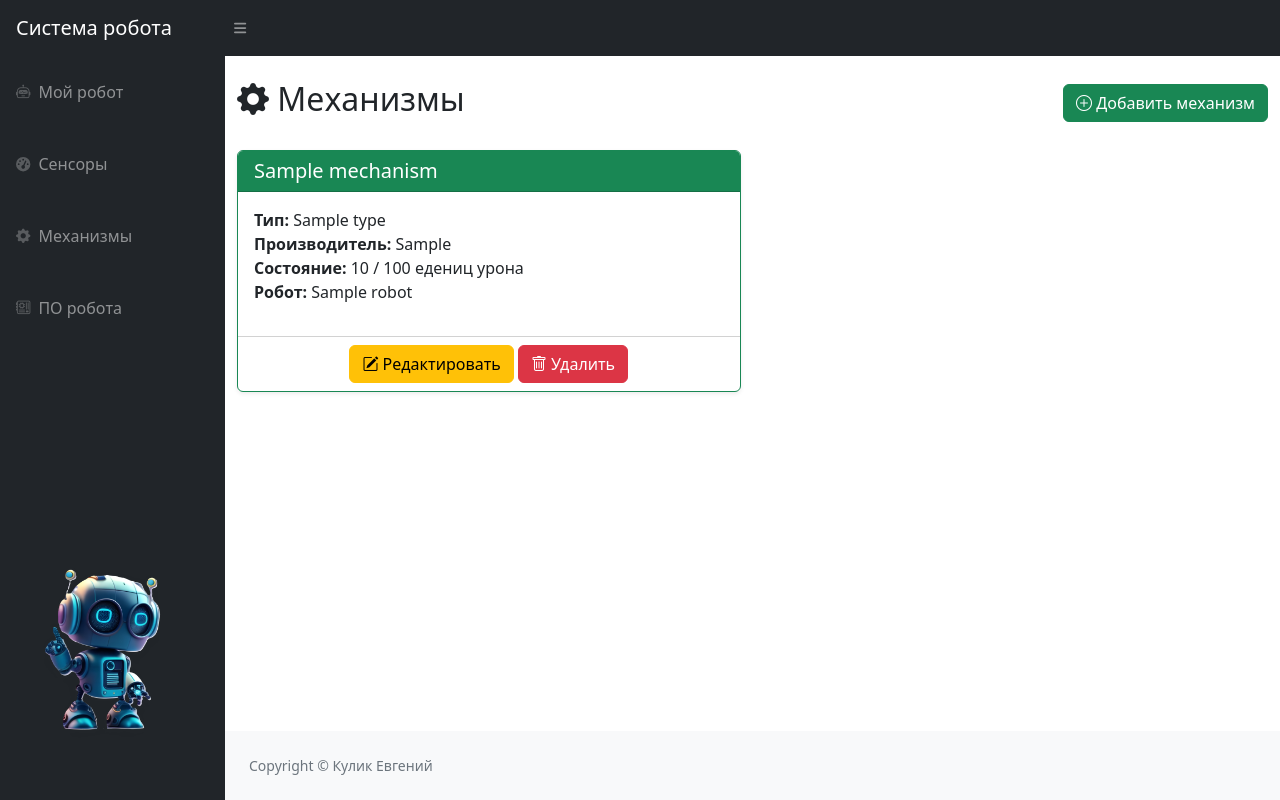
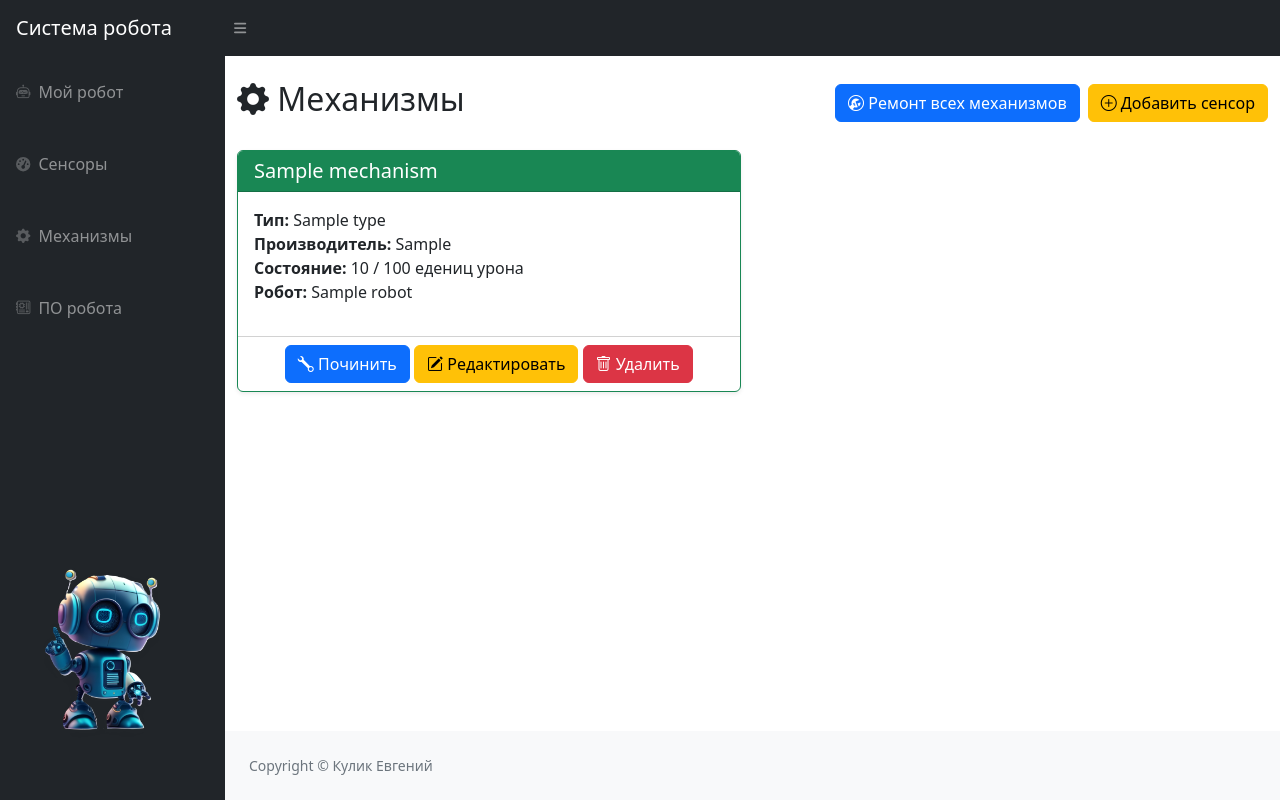
Before and after one commit to Gen1us02/PPOIS_2, a Django app: page /mechanisms/ in a window 1280 px wide. Run offline with Django 5.2, Linux system fonts and the light colour scheme; tables that the repository leaves empty hold one stand-in row (values such as "Sample post"); some libraries are stand-ins or nearby versions.

Commit message:
[feat] repair for sensors and mechanisms

```diff
--- a/mechanisms/templates/mechanisms/mechanisms.html
+++ b/mechanisms/templates/mechanisms/mechanisms.html
@@ -9,9 +9,17 @@
     {% if mechanisms %}
     <div class="d-flex justify-content-between align-items-center mb-4">
         <h2><i class="bi bi-gear-fill"></i> Механизмы</h2>
-        <a href="{% url "mechanisms:add_mechanism" %}" class="btn btn-success">
-            <i class="bi bi-plus-circle"></i> Добавить механизм
-        </a>
+        <div class="d-flex gap-2">
+            <form action="{% url "mechanisms:repair_all" %}" method="post" class="d-inline">
+                {% csrf_token %}
+                <button type="submit" class="btn btn-primary">
+                    <i class="bi bi-wrench-adjustable-circle"></i> Ремонт всех механизмов
+                </button>
+            </form>
+            <a href="{% url "sensors:add_sensor" %}" class="btn btn-warning">
+                <i class="bi bi-plus-circle"></i> Добавить сенсор
+            </a>
+        </div>
     </div>
         <div class="row row-cols-1 row-cols-md-2 g-4">
             {% for mechanism in mechanisms %}
@@ -29,6 +37,12 @@
                             </ul>
                         </div>
                         <div class="card-footer text-center bg-transparent">
+                            <form action="{% url "mechanisms:repair_one" mechanism.id %}" method="post" class="d-inline">
+                                {% csrf_token %}
+                                <button type="submit" class="btn btn-primary">
+                                    <i class="bi bi-wrench"></i> Починить
+                                </button>
+                            </form>
                             <a href="{% url "mechanisms:edit_mechanism" mechanism.name %}" class="btn btn-warning"><i class="bi bi-pencil-square"></i> Редактировать</a>
                              <form action="{% url "mechanisms:delete_mechanism" mechanism.id %}" method="post" class="d-inline" onsubmit="return confirm('Вы уверены, что хотите удалить этот механизм');">
                                 {% csrf_token %}
--- a/mechanisms/urls.py
+++ b/mechanisms/urls.py
@@ -1,5 +1,5 @@
 from django.urls import path
-from .views import MechanismsView, MechanismCreateView, MechanismUpdateView, MechanismDeleteView, MechanismDetachView
+from .views import MechanismsView, MechanismCreateView, MechanismUpdateView, MechanismDeleteView, MechanismDetachView, MechanismRepairView
 
 app_name = "mechanisms"
 
@@ -8,5 +8,7 @@ urlpatterns = [
     path("add-mechanism/", MechanismCreateView.as_view(), name="add_mechanism"),
     path("edit-mechanism/<str:mechanism_name>/", MechanismUpdateView.as_view(), name="edit_mechanism"),
     path("delete-mechanism/<int:mechanism_id>/", MechanismDeleteView.as_view(), name="delete_mechanism"),
-    path("detach-mechanism/<int:mechanism_id>/", MechanismDetachView.as_view(), name="detach_mechanism")
+    path("detach-mechanism/<int:mechanism_id>/", MechanismDetachView.as_view(), name="detach_mechanism"),
+    path("repair/", MechanismRepairView.as_view(), name="repair_all"),
+    path("repair/<int:mechanism_id>/", MechanismRepairView.as_view(), name="repair_one")
 ]
--- a/mechanisms/views.py
+++ b/mechanisms/views.py
@@ -50,3 +50,16 @@ class MechanismDetachView(View):
         mechanism.save()
 
         return HttpResponseRedirect(reverse_lazy("robot:index"))
+
+
+class MechanismRepairView(View):
+    def post(self, request, *args, **kwargs):
+        id = self.kwargs.get("mechanism_id")
+        if id:
+            mechanism = Mechanism.objects.get(id=id)
+            mechanism.damage = 0
+            mechanism.save()
+        else:
+            Mechanism.objects.all().update(damage=0)
+
+        return HttpResponseRedirect(reverse_lazy("mechanisms:index"))
--- a/sensors/urls.py
+++ b/sensors/urls.py
@@ -1,5 +1,5 @@
 from django.urls import path
-from .views import SensorsView, SensorCreateView, SensorEditView, SensorDeleteView, SensorDetachView
+from .views import SensorsView, SensorCreateView, SensorEditView, SensorDeleteView, SensorDetachView, SensorRepairView
 
 app_name = "sensors"
 
@@ -8,5 +8,7 @@ urlpatterns = [
     path("add-sensor/", SensorCreateView.as_view(), name="add_sensor"),
     path("edit/<int:sensor_id>/", SensorEditView.as_view(), name="edit_sensor"),
     path("delete/<int:sensor_id>/", SensorDeleteView.as_view(), name="delete_sensor"),
-    path("detach-sensor/<int:sensor_id>/", SensorDetachView.as_view(), name="detach_sensor")
+    path("detach-sensor/<int:sensor_id>/", SensorDetachView.as_view(), name="detach_sensor"),
+    path("repair/", SensorRepairView.as_view(), name="repair_all"),
+    path("repair/<int:sensor_id>/", SensorRepairView.as_view(), name="repair_one")
 ]
```
Also changed, not shown: sensors/templates/sensors/sensors.html (+22 -4 lines), sensors/views.py (+13 -0 lines).
